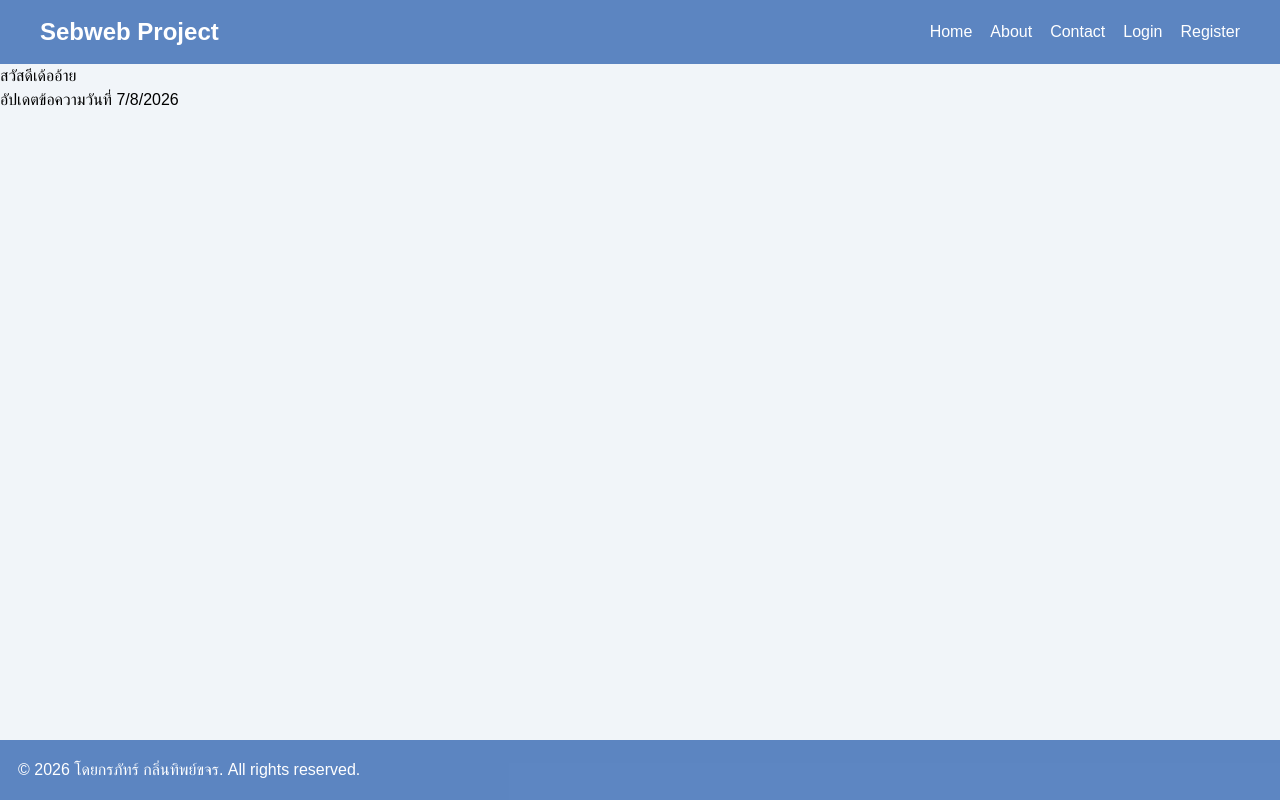
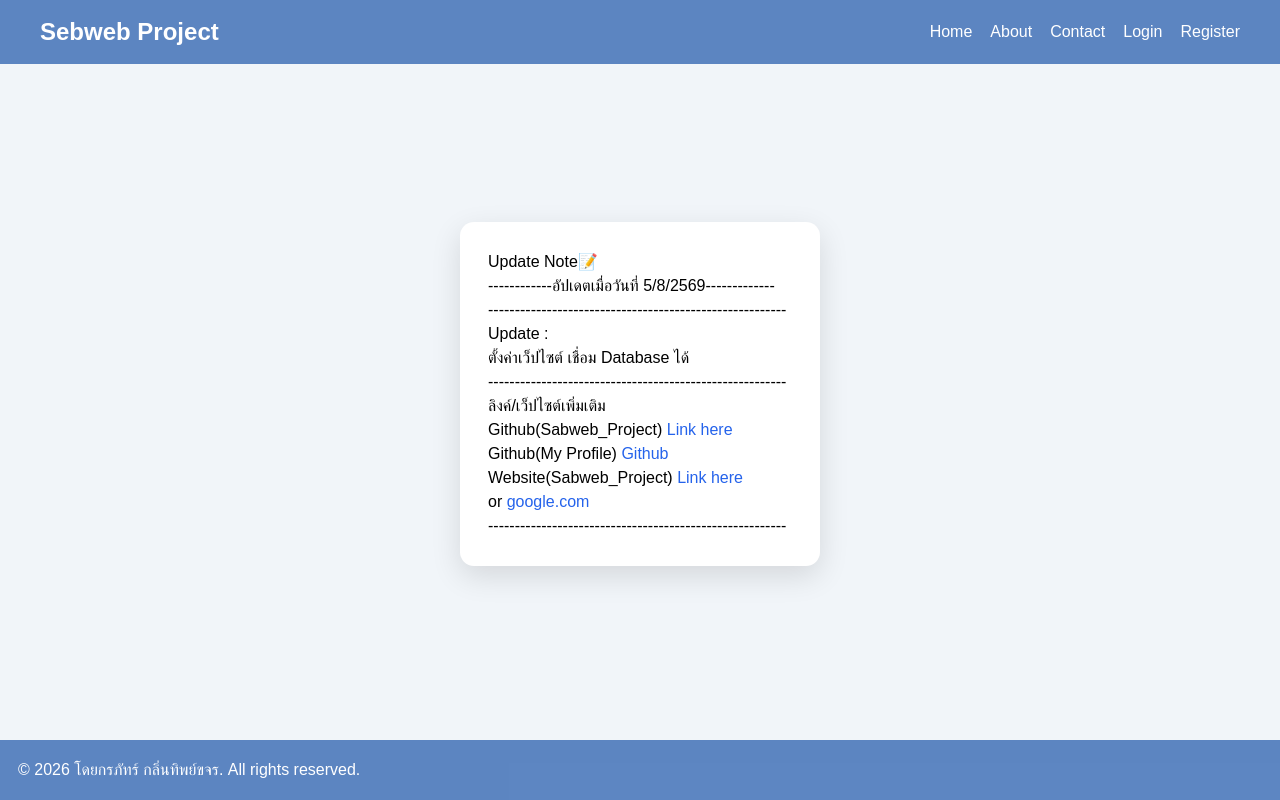
Before and after one commit to apple2447/Sabweb_Project1, a Next.js app: page / in a window 1280 px wide. Built offline with nearby package versions, Linux system fonts and the light colour scheme; no server answers.

Commit message:
“update”

```diff
--- a/app/page.tsx
+++ b/app/page.tsx
@@ -1,12 +1,34 @@
-import Image from "next/image";
-import Navbar from "@/components/Navbar";
-import Footer from "@/components/Footer";
+"use client";
+import { useState } from "react";
+import { useRouter } from "next/navigation";
+import Link from "next/link";
 
 export default function Home() {
+
+
   return (
-    <div>
-      <h6>สวัสดีเด้ออ้าย</h6>
-      <p>อัปเดตข้อความวันที่ 7/8/2026</p>
+
+    <div className="auth-page">
+      <form className="auth-card">
+        <p>Update Note📝</p>
+        <p>------------อัปเดตเมื่อวันที่ 5/8/2569-------------</p>
+        <p>--------------------------------------------------------</p>
+        <p>Update :</p>
+        <p>ตั้งค่าเว็ปไซต์ เชื่อม Database ได้</p>
+        <p>--------------------------------------------------------</p>
+        <>ลิงค์/เว็ปไซต์เพิ่มเติม</>
+        <p>
+          Github(Sabweb_Project) <Link href="https://github.com/apple2447/Sabweb_Project1">Link here</Link>
+        </p>
+        <p>
+          Github(My Profile) <Link href="https://github.com/apple2447">Github</Link>
+        </p>
+        <p>
+          Website(Sabweb_Project) <Link href="https://sabweb-project1.vercel.app/">Link here</Link>
+        </p>
+        <p>or <Link href="https://google.com">google.com</Link></p>
+        <p>--------------------------------------------------------</p>
+      </form>
     </div>
   );
 }
```
Also changed, not shown: app/page.tsx.txt (added).
